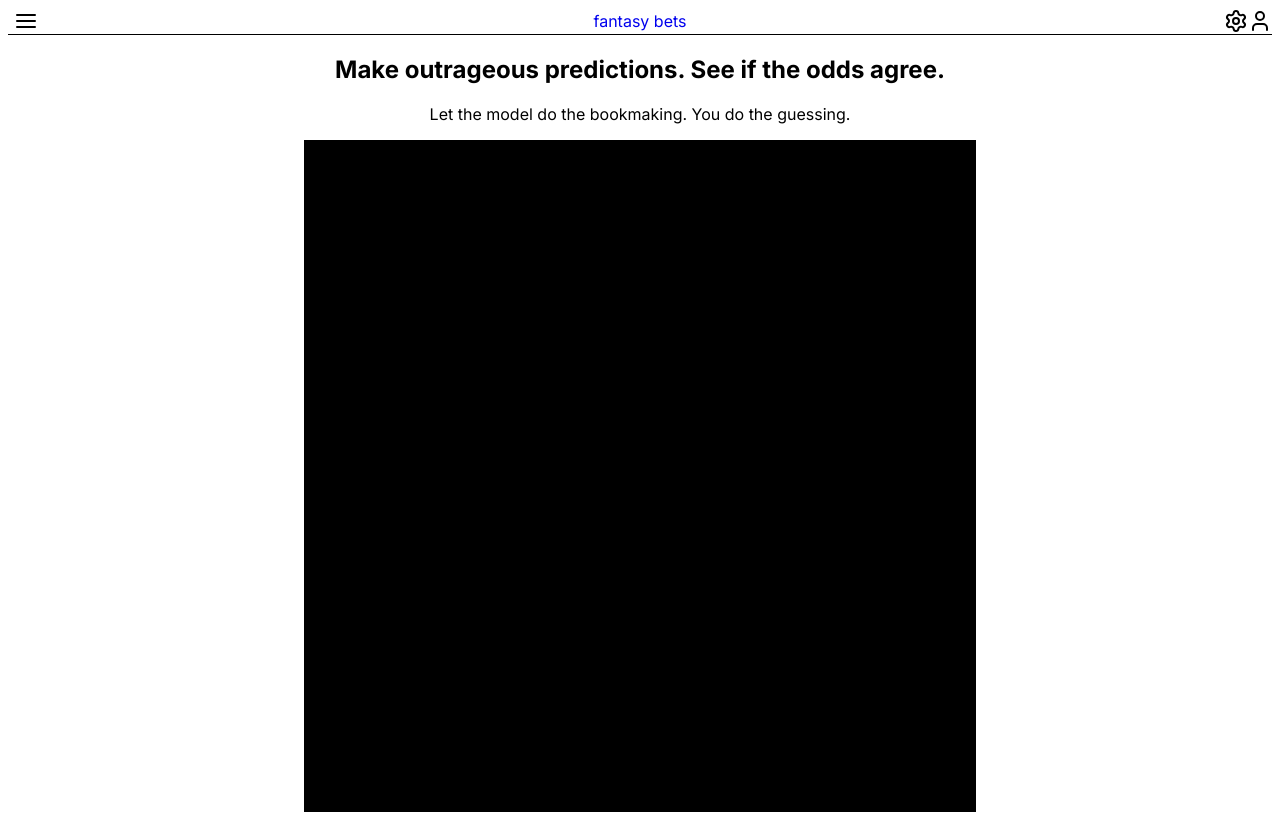
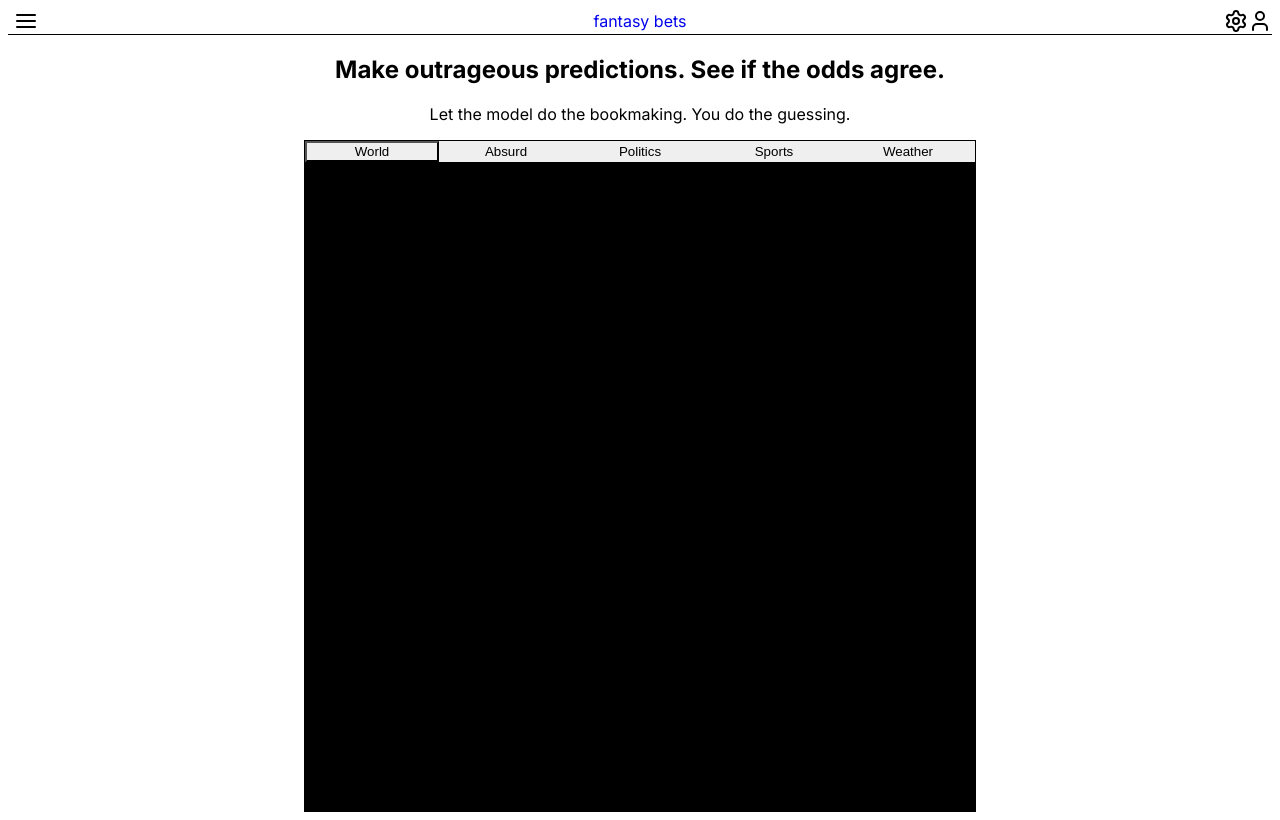
Before and after one commit to alexzarboulas/fantasy-bets, a Next.js app: page / in a window 1280 px wide. Built offline with nearby package versions, Linux system fonts and the light colour scheme.

Commit message:
Your commit message

```diff
--- a/app/page.tsx
+++ b/app/page.tsx
@@ -22,21 +22,80 @@ export default function Home() {
       {/* Big black square with tabs */}
       <section className="mx-auto w-[min(90vw,42rem)]">
         <div className="aspect-square bg-[#000] text-white rounded-2xl border border-white/10 shadow-lg overflow-hidden">
-          {/* Tabs header */}
-          <div className="px-4 sm:px-6 pt-4">
-            <div
-              role="tablist"
-              aria-label="Prediction categories"
-              className="flex flex-wrap items-center gap-2"
-            >
-              {/* ... your tab buttons ... */}
-            </div>
-            <div className="mt-3 h-px w-full bg-white/10" aria-hidden />
+          {/* Tab strip: full-width, equal columns, rectangular */}
+          <div
+            role="tablist"
+            aria-label="Prediction categories"
+            className="grid grid-cols-5 h-12 rounded-t-2xl overflow-hidden"
+          >
+            {TABS.map((tab) => {
+              const id = tab.toLowerCase();
+              const isActive = active === tab;
+              return (
+                <button
+                  key={tab}
+                  id={`tab-${id}`}
+                  role="tab"
+                  aria-selected={isActive}
+                  aria-controls={`panel-${id}`}
+                  onClick={() => setActive(tab)}
+                  className={[
+                    'w-full h-full flex items-center justify-center',
+                    'text-xs sm:text-sm font-medium',
+                    'focus:outline-none focus-visible:ring-2 focus-visible:ring-indigo-400/40',
+                    isActive
+                      ? 'border-b-2 border-indigo-500 text-white'
+                      : 'border-b-2 border-transparent text-white/70 hover:text-white hover:bg-white/5'
+                  ].join(' ')}
+                >
+                  {tab}
+                </button>
+              );
+            })}
           </div>
 
-          {/* Tab content */}
+          {/* Content */}
           <div className="px-4 sm:px-6 py-6">
-            {/* ... your tab panels ... */}
+            <div
+              id="panel-world"
+              role="tabpanel"
+              aria-labelledby="tab-world"
+              hidden={active !== 'World'}
+            >
+              <p className="text-white/70">World content coming soon.</p>
+            </div>
+            <div
+              id="panel-absurd"
+              role="tabpanel"
+              aria-labelledby="tab-absurd"
+              hidden={active !== 'Absurd'}
+            >
+              <p className="text-white/70">Absurd bets go here.</p>
+            </div>
+            <div
+              id="panel-politics"
+              role="tabpanel"
+              aria-labelledby="tab-politics"
+              hidden={active !== 'Politics'}
+            >
+              <p className="text-white/70">Politics predictions coming soon.</p>
+            </div>
+            <div
+              id="panel-sports"
+              role="tabpanel"
+              aria-labelledby="tab-sports"
+              hidden={active !== 'Sports'}
+            >
+              <p className="text-white/70">Sports lines and props here.</p>
+            </div>
+            <div
+              id="panel-weather"
+              role="tabpanel"
+              aria-labelledby="tab-weather"
+              hidden={active !== 'Weather'}
+            >
+              <p className="text-white/70">Weather wagers coming soon.</p>
+            </div>
           </div>
         </div>
       </section>
```
